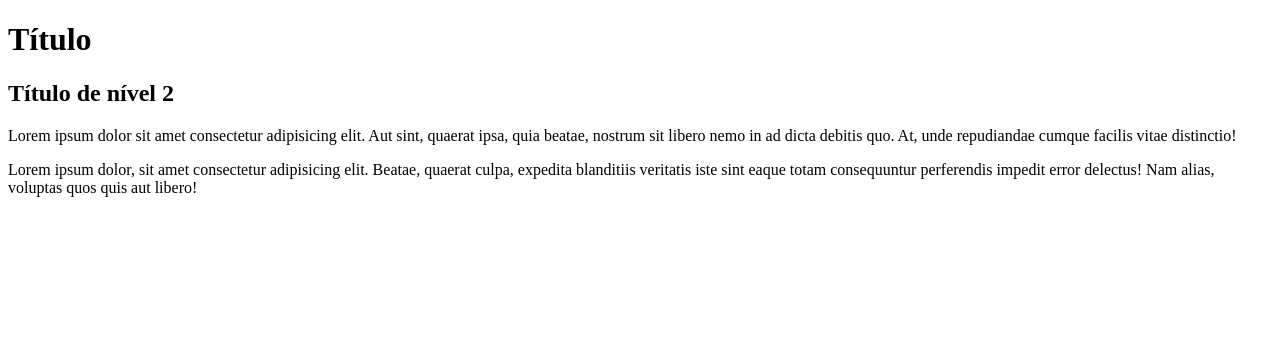
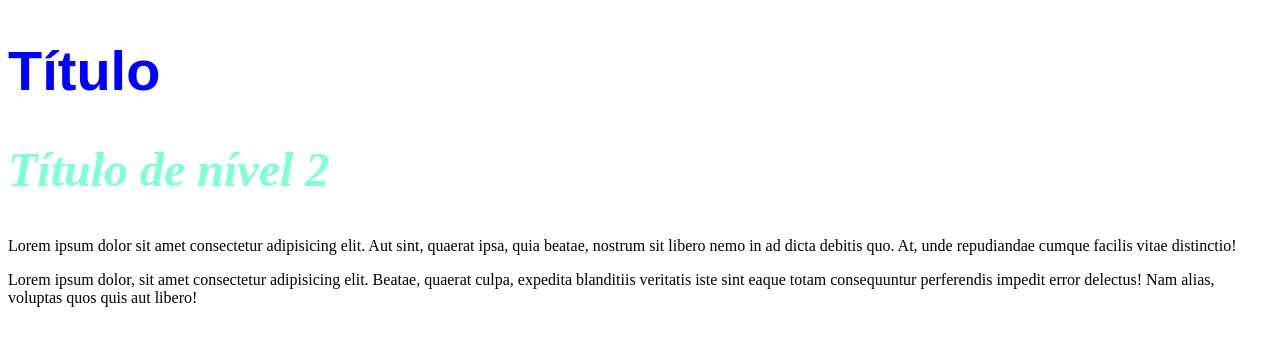
Before and after one commit to hellen0liveira/Front-end-udemy, a plain HTML site: page Seção2-introCSS/Primeirasregras-css/index.html in a window 1280 px wide. Drawn offline with Linux system fonts and the light colour scheme.

Commit message:
adicionei conteúdo e o CSS

```diff
--- a/Seção2-introCSS/Primeirasregras-css/index.html
+++ b/Seção2-introCSS/Primeirasregras-css/index.html
@@ -4,6 +4,7 @@
     <meta charset="UTF-8">
     <meta name="viewport" content="width=device-width, initial-scale=1.0">
     <title>Primeiras regras de CSS</title>
+    <link rel="stylesheet" href="style.css">
 </head>
 <body>
     <h1>Título</h1>
--- /dev/null
+++ b/Seção2-introCSS/Primeirasregras-css/style.css
@@ -0,0 +1,11 @@
+h1{
+    color:blue;
+    font-family: Arial, Helvetica, sans-serif;
+    font-size: 56px;
+}
+
+h2{
+    font-size: 48px;
+    font-style: italic;
+    color: aquamarine;
+}
```
